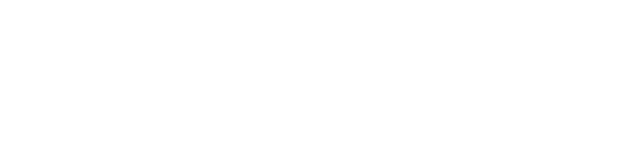
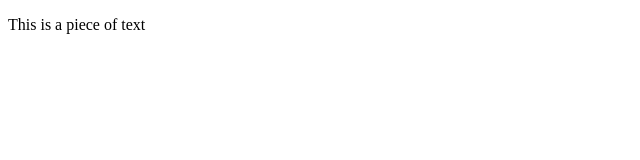
Before and after one commit to tammekasra/lapio-website, a plain HTML site: page index.html in a window 1280 px wide. Shown: the whole page, without its empty margins (0-640 px from the left). Drawn offline with Linux system fonts and the light colour scheme.

Commit message:
Changes to be committed: 	modified:   index.html

```diff
--- a/index.html
+++ b/index.html
@@ -8,6 +8,7 @@
 
 <body>
   <!--Do the exercises here-->
+  <p>This is a piece of text</p>
 </body>
 
 </html>
```
